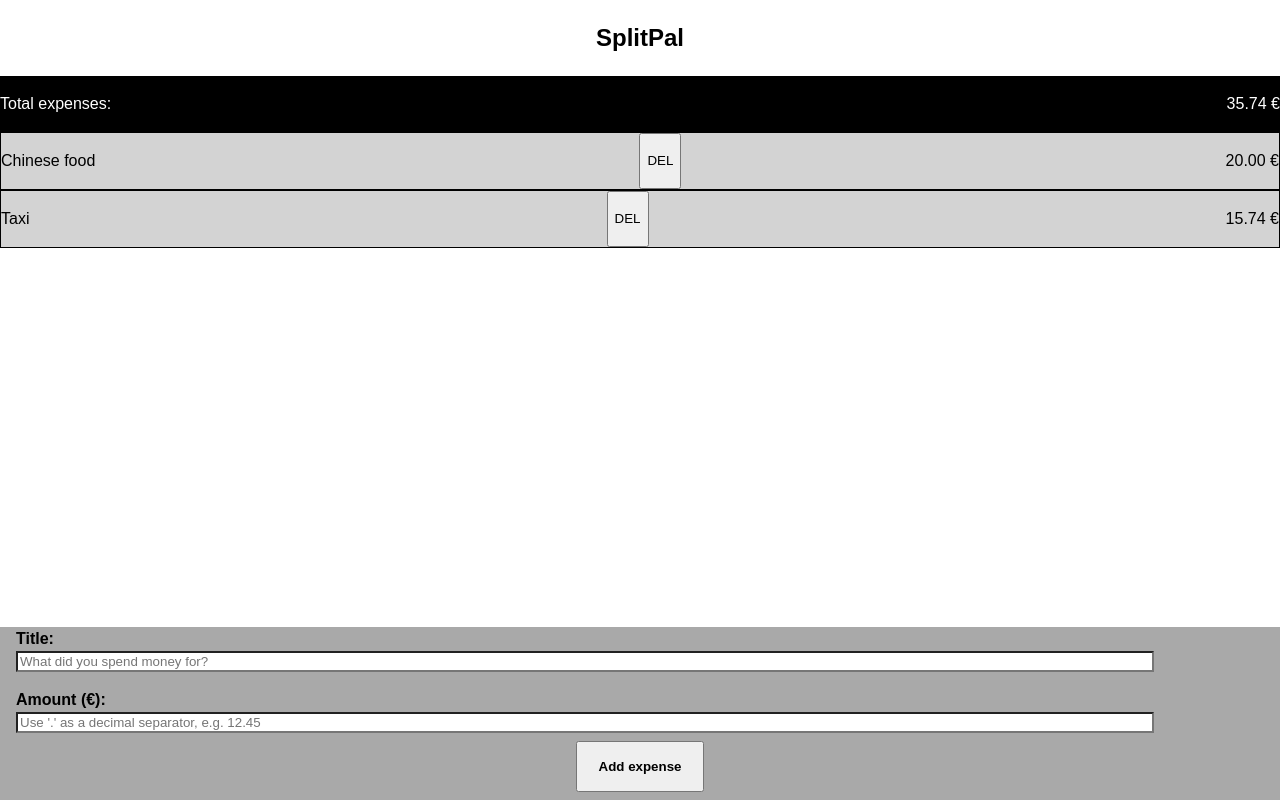
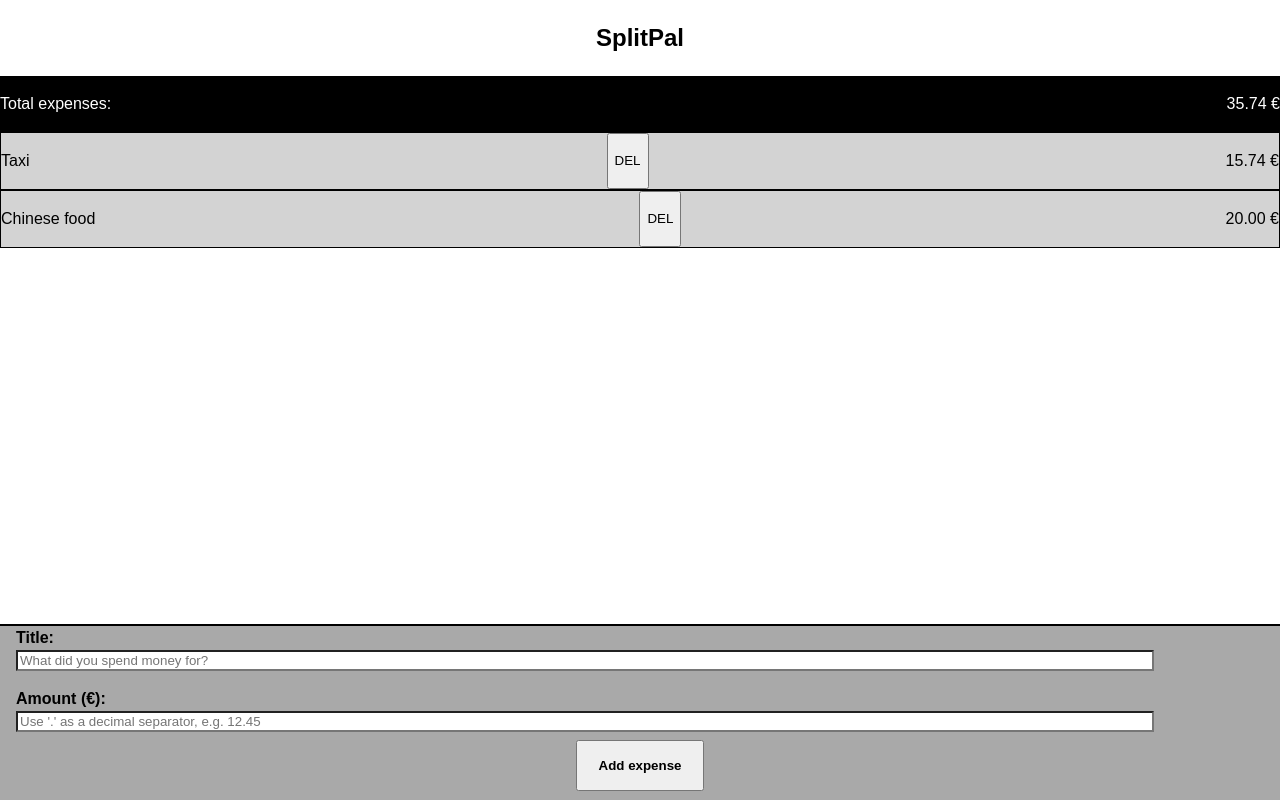
Before and after one commit to FNKMYR/capstone-project, a React (Create React App) app: page / in a window 1280 px wide. Built offline with nearby package versions, Linux system fonts and the light colour scheme.

Commit message:
Fix scrolling

```diff
--- a/public/index.html
+++ b/public/index.html
@@ -5,10 +5,7 @@
     <link rel="icon" href="%PUBLIC_URL%/favicon.ico" />
     <meta name="viewport" content="width=device-width, initial-scale=1" />
     <meta name="theme-color" content="#000000" />
-    <meta
-      name="description"
-      content="Web site created using create-react-app"
-    />
+    <meta name="description" content="SplitPal - track expenses in groups" />
     <link rel="apple-touch-icon" href="%PUBLIC_URL%/logo192.png" />
     <!--
       manifest.json provides metadata used when your web app is installed on a
@@ -24,7 +21,7 @@
       work correctly both with client-side routing and a non-root public URL.
       Learn how to configure a non-root public URL by running `npm run build`.
     -->
-    <title>React App</title>
+    <title>SplitPal - the (still ugly) expense tracker</title>
   </head>
   <body>
     <noscript>You need to enable JavaScript to run this app.</noscript>
--- a/src/components/ExpenseForm.js
+++ b/src/components/ExpenseForm.js
@@ -71,8 +71,10 @@ const Form = styled.form`
   bottom: 0;
   width: 100%;
   background-color: darkgray;
+  border-top: 2px solid black;
   font-weight: bold;
   font-size: 1rem;
+  height: 11rem;
 
   & label {
     display: grid;
--- a/src/components/ExpenseList.js
+++ b/src/components/ExpenseList.js
@@ -31,7 +31,8 @@ export default function ExpenseList({ expenses, setExpenses }) {
         <p>{expenseFormatter(totalExpenses)}</p>
       </TotalExpenses>
       <Scrollarea>
-        {expenses.map((expense, index) => (
+        {expenses
+          .map((expense, index) => (
             <Expense
               key={index}
               title={expense.title}
@@ -45,7 +46,8 @@ export default function ExpenseList({ expenses, setExpenses }) {
                 )
               }
             />
-        ))}
+          ))
+          .reverse()}
       </Scrollarea>
     </Wrapper>
   );
@@ -53,6 +55,7 @@ export default function ExpenseList({ expenses, setExpenses }) {
 
 const Wrapper = styled.section`
   background: lightgray;
+  margin-bottom: 11rem;
 `;
 const TotalExpenses = styled.section`
   position: sticky;
```
Lines whose indentation alone changed are shown as unchanged.
